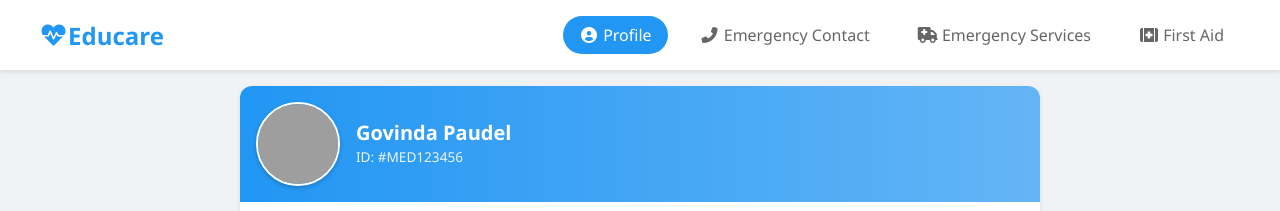
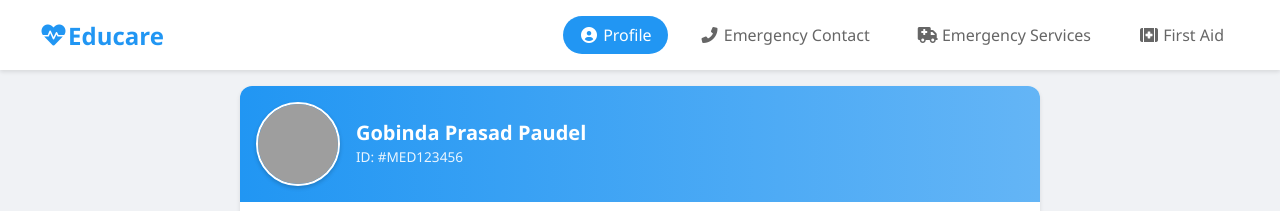
Before and after one commit to shakyarbin/EduCare, a plain HTML site: page index.html in a window 1280 px wide. Shown: the top 211 px of the page. Drawn offline with Linux system fonts and the light colour scheme; grey boxes are pictures that could not be loaded.

Commit message:
Update index.html

```diff
--- a/index.html
+++ b/index.html
@@ -29,7 +29,7 @@
                     <img src="https://media.discordapp.net/attachments/1151544599475666978/1333982495498047579/non-main.jpg?ex=679adf83&is=67998e03&hm=9bbe570bfc71a42b2f4320c5f2a89157eada116170fce56ccd9a12e8cc3ad66c&=&format=webp&width=504&height=502">
                 </div>
                 <div class="profile-header">
-                    <h2>Govinda Paudel</h2>
+                    <h2>Gobinda Prasad Paudel</h2>
                     <span class="profile-subtitle">ID: #MED123456</span>
                 </div>
             </div>
```
